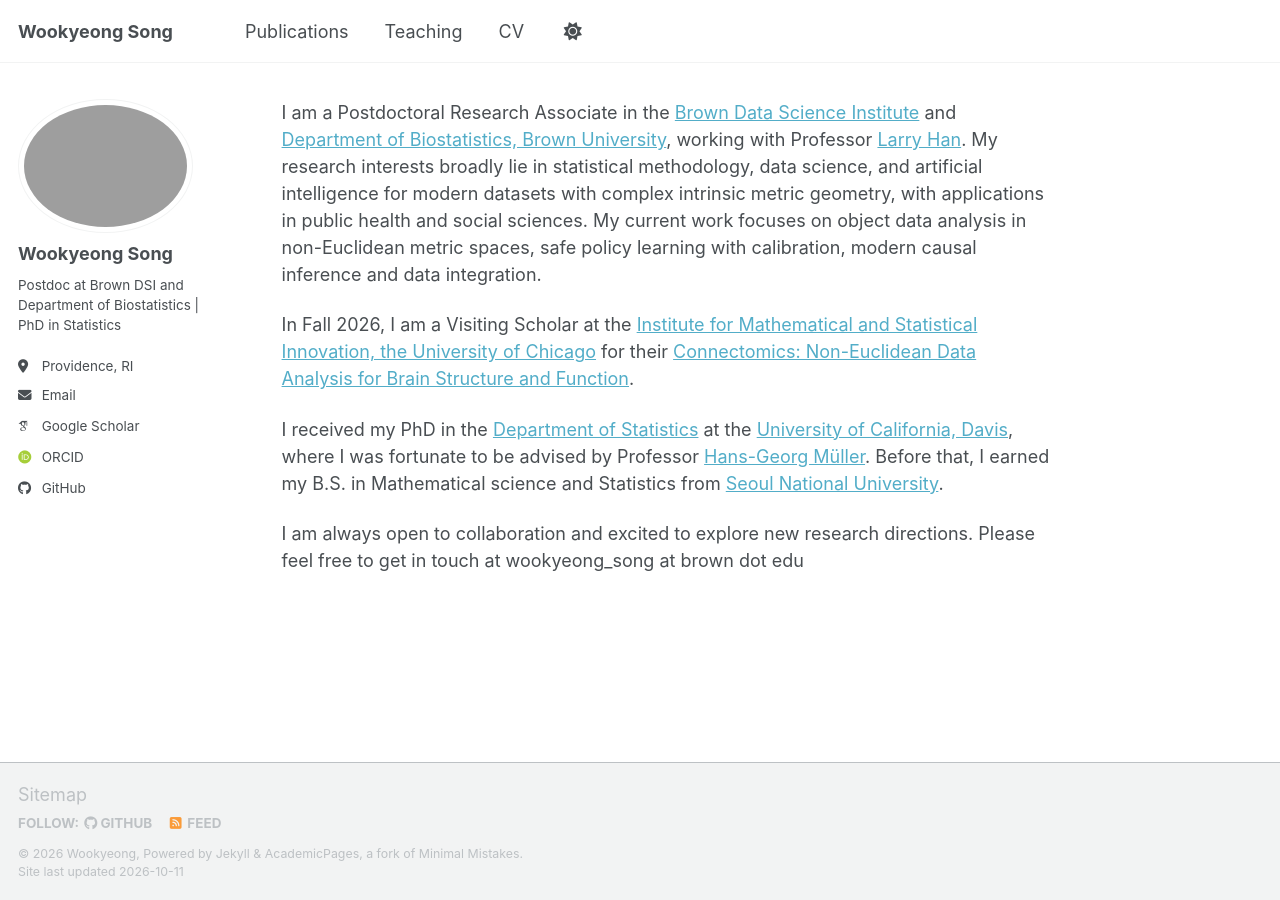
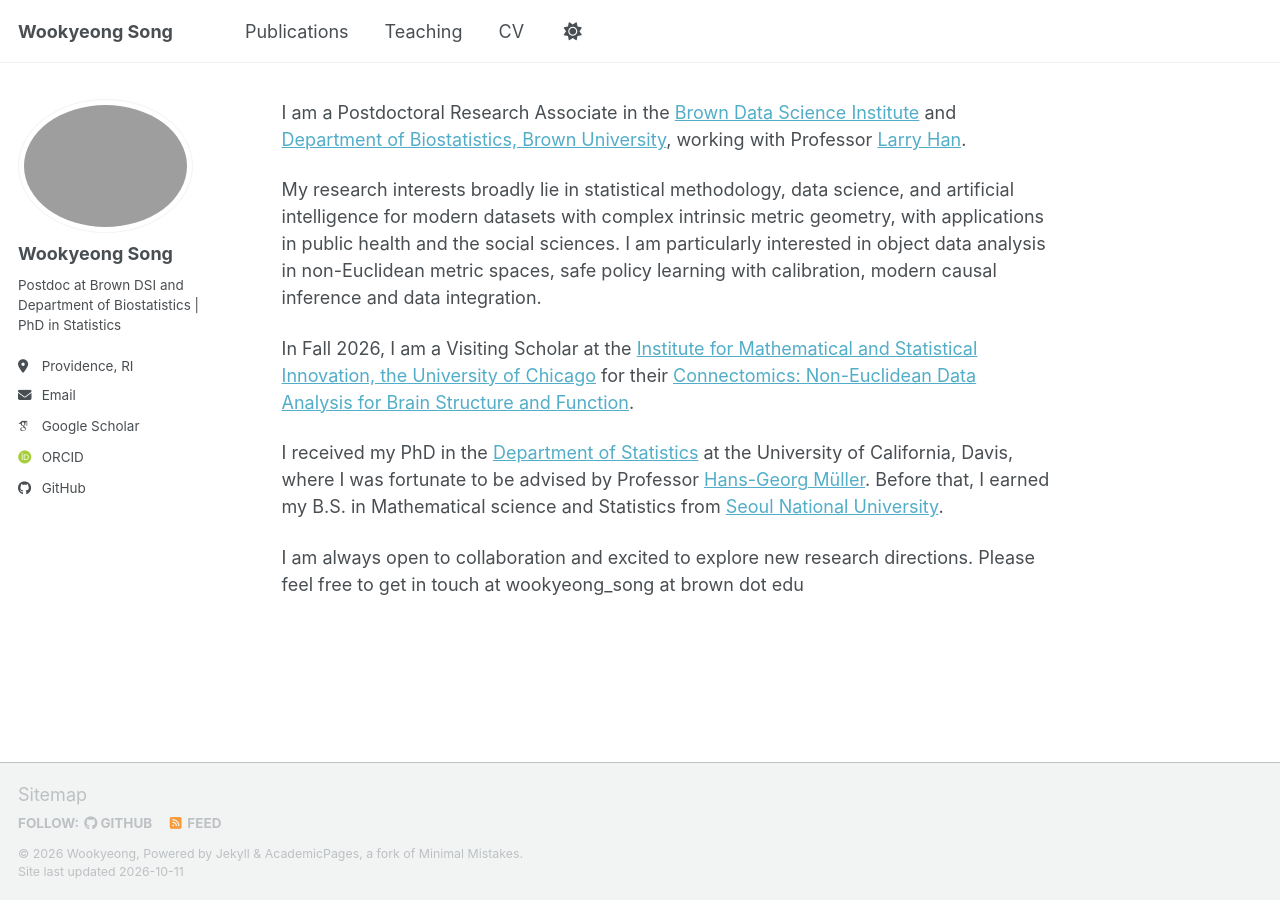
Before and after one commit to wookyeongSong/wookyeongsong.github.io, a Jekyll site: the page built from _pages/about.md, in a window 1280 px wide. Built offline with Jekyll 4.4.1, drawn with Linux system fonts in a browser that asks for light colours; some web fonts are replaced; a script bundle is joined from its source files by our own code; library files that are not in the unit come from our copies.

Commit message:
Update about.md

```diff
--- a/_pages/about.md
+++ b/_pages/about.md
@@ -8,14 +8,15 @@ redirect_from:
 ---
 
 I am a Postdoctoral Research Associate in the [Brown Data Science Institute](https://dsi.brown.edu/people/wookyeong-song) and [Department of Biostatistics, Brown University](https://facultyaffairs.sph.brown.edu/postdocs/research-associates), working with Professor [Larry Han](https://larrylehan.github.io/).
-My research interests broadly lie in statistical methodology, data science, and artificial intelligence for modern datasets with complex intrinsic metric geometry, with applications in public health and social sciences.
-My current work focuses on object data analysis in non-Euclidean metric spaces, safe policy learning with calibration, modern causal inference and data integration.
+
+My research interests broadly lie in statistical methodology, data science, and artificial intelligence for modern datasets with complex intrinsic metric geometry, with applications in public health and the social sciences.
+I am particularly interested in object data analysis in non-Euclidean metric spaces, safe policy learning with calibration, modern causal inference and data integration.
 
 In Fall 2026, I am a Visiting Scholar at the [Institute for Mathematical and Statistical Innovation, the University of Chicago](https://www.imsi.institute/) for their [Connectomics:
 Non-Euclidean Data Analysis for Brain Structure and Function](https://www.imsi.institute/activities/connectomics-non-euclidean-data-analysis-for-brain-structure-and-function/).
 
 I received my PhD in the [Department of Statistics](https://statistics.ucdavis.edu/)
-at the [University of California, Davis](https://www.ucdavis.edu/), where I was fortunate to be advised by Professor [Hans-Georg Müller](https://anson.ucdavis.edu/~mueller/).
+at the University of California, Davis, where I was fortunate to be advised by Professor [Hans-Georg Müller](https://anson.ucdavis.edu/~mueller/).
 Before that, I earned my B.S. in Mathematical science and Statistics from [Seoul National University](https://en.snu.ac.kr/).
 
 I am always open to collaboration and excited to explore new research directions. Please feel free to get in touch at wookyeong_song at brown dot edu
```
